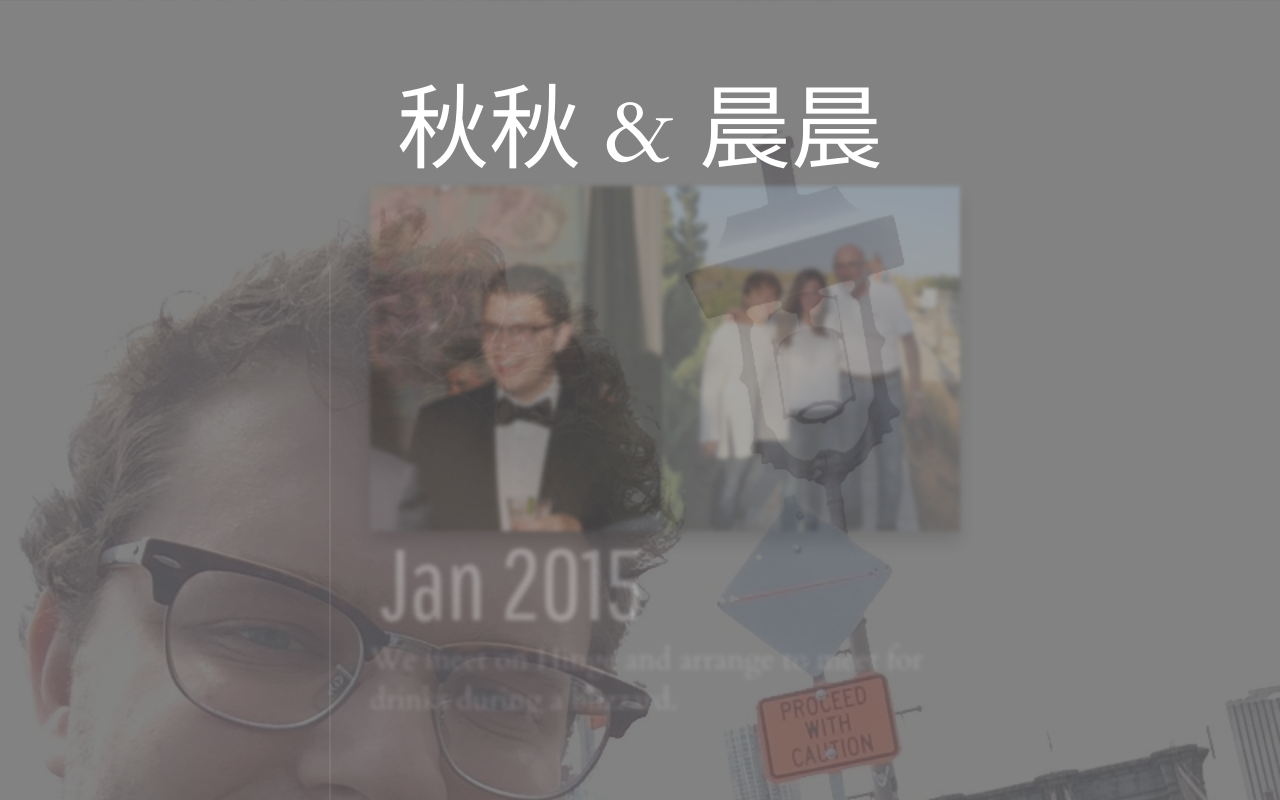
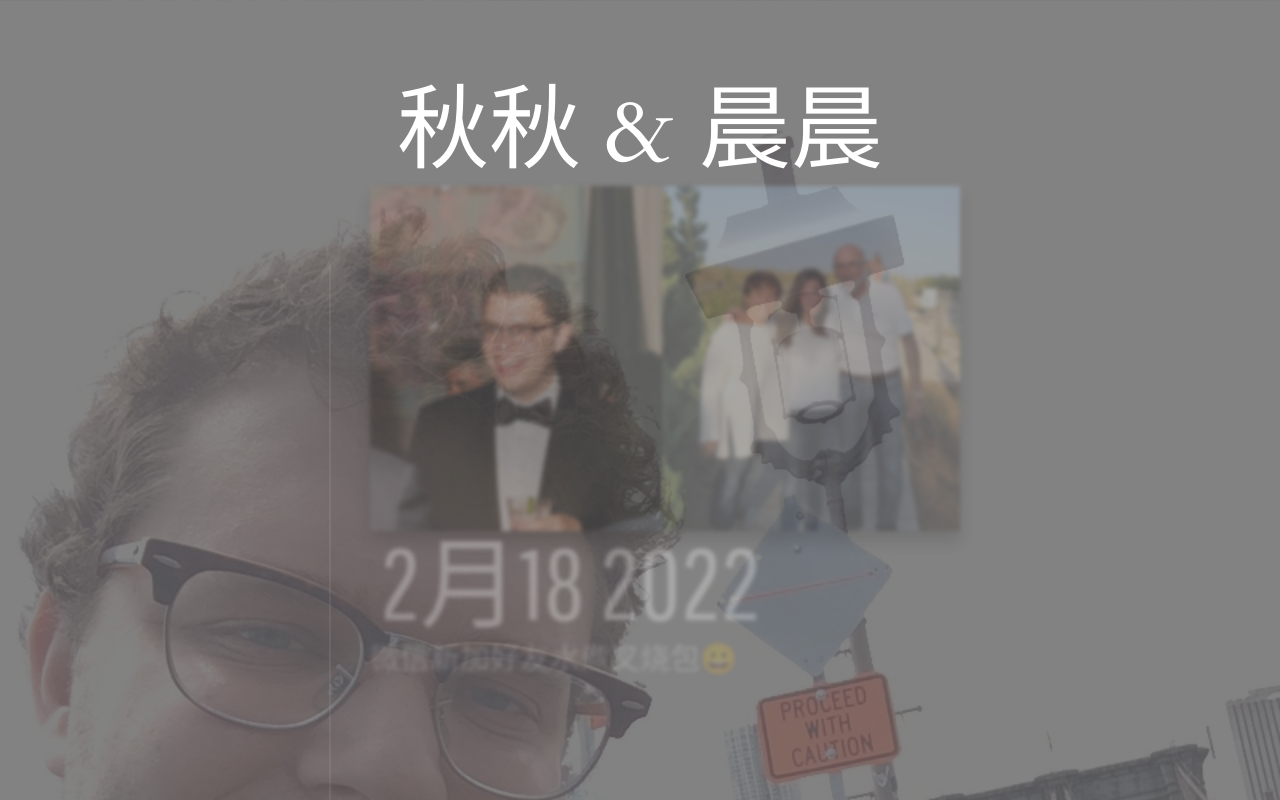
Before and after one commit to vanityfairn/marry-me, a plain HTML site: page index.html in a window 1280 px wide. Shown: the top 800 px of the page. Drawn offline with nearby package versions, Linux system fonts and the light colour scheme.

Commit message:
Update index.html

```diff
--- a/index.html
+++ b/index.html
@@ -16,8 +16,8 @@
     <div class="timeline">
       <div class="timeline-item" data-text="INTROS">
         <div class="timeline__content"><img class="timeline__img" src="img/combo_hinge.png"/>
-          <h2 class="timeline__content-title">Jan 2015</h2>
-          <p class="timeline__content-desc">We meet on Hinge and arrange to meet for drinks during a blizzard.</p>
+          <h2 class="timeline__content-title">2月18 2022</h2>
+          <p class="timeline__content-desc">微信新加好友水煮叉烧包😀</p>
         </div>
       </div>
       <div class="timeline-item" data-text="INTROS">
```
